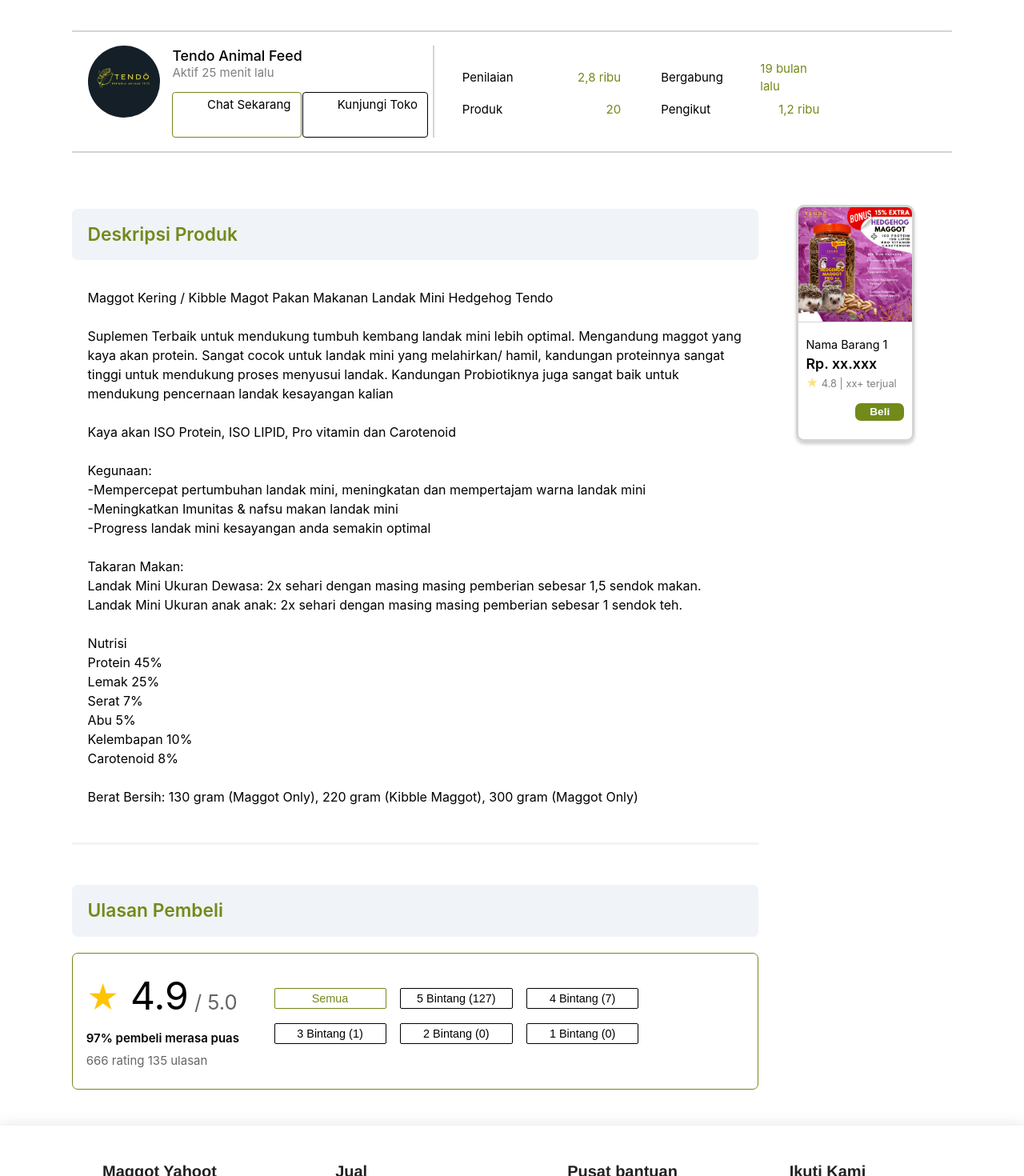
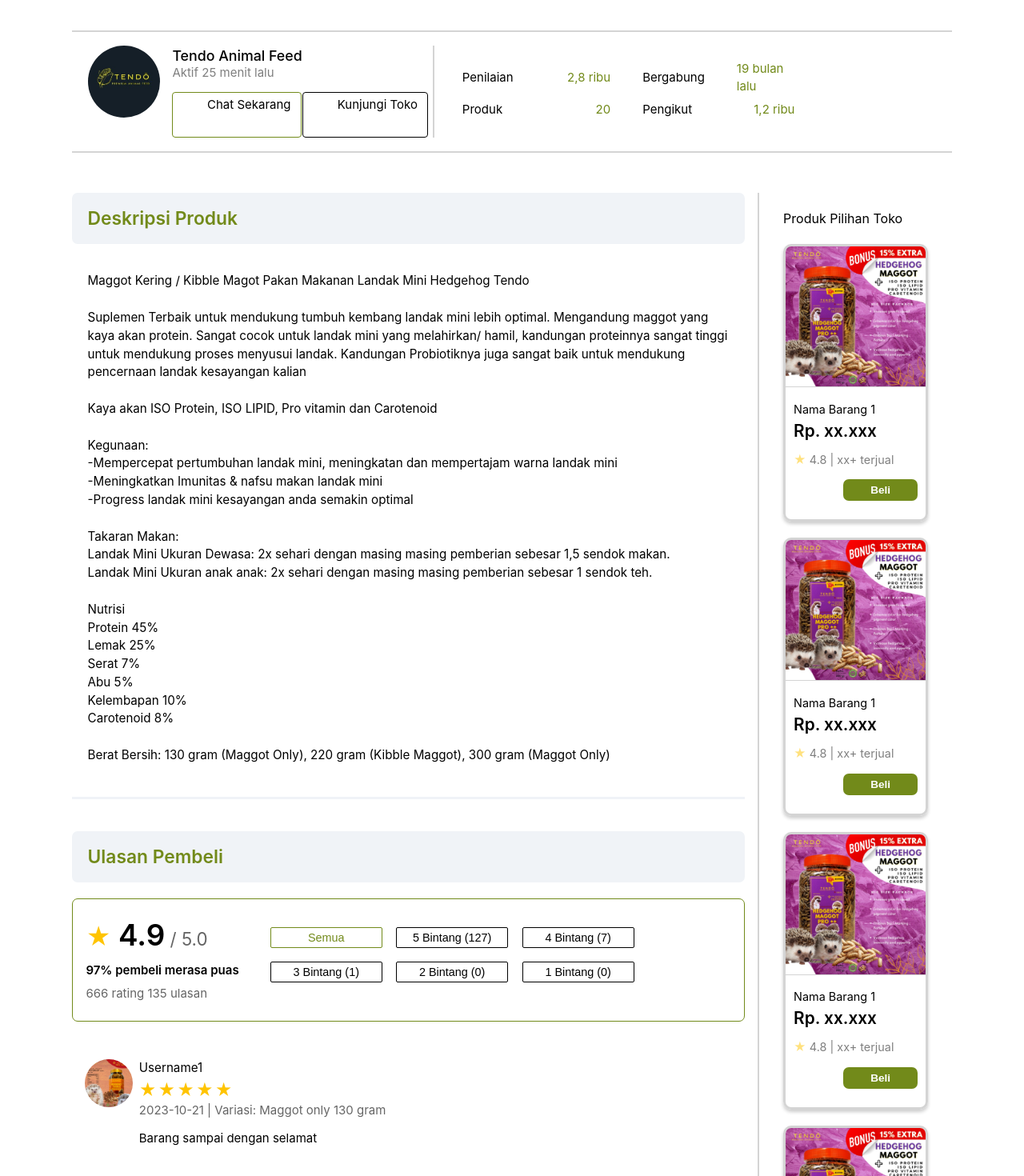
Before and after one commit to abdulaziz27/siMaggot-website, a React (Create React App) app in the folder frontend/: page /product in a window 1280 px wide. Shown: the part 720-2190 px from the top of the page at 80% size. Built offline with nearby package versions, Linux system fonts and the light colour scheme; some icons are missing.

Commit message:
Add files via upload

```diff
--- a/frontend/src/pages/product/product.css
+++ b/frontend/src/pages/product/product.css
@@ -41,8 +41,9 @@
     grid-template-areas: "hero infoBarang infoBarang"
     "toko toko toko"
     "deskripsi deskripsi produkLain"
-    "ulasan ulasan produkLain";
-    grid-template-columns: 2.8fr 2.5fr 1.5fr;
+    "ulasan ulasan produkLain"
+    "rekomendasi rekomendasi rekomendasi";
+    grid-template-columns: 2.8fr 2.4fr 1.6fr;
 }
 
 
@@ -136,6 +137,7 @@
     margin-bottom: 30px;
     margin-right: 7px;
     text-align: center;
+    cursor: pointer;
 }
 
 .atributJual .kuantitas{
@@ -226,7 +228,7 @@
 .productContainer .toko{
     grid-area: toko;
     display: grid;
-    grid-template-columns: 2.8fr 3.5fr 0.5fr;
+    grid-template-columns: 2.8fr 3fr 1fr;
     border-top: 2px solid var(--clr-border);
     border-bottom: 2px solid var(--clr-border);
     padding: 17px 0;
@@ -294,6 +296,7 @@
     display: grid;
     grid-template-columns: repeat(4, 1fr);
     padding: 18px 35px;
+    column-gap: 40px;
 }
 
 .infoToko p{
@@ -303,7 +306,6 @@
 .infoToko .nilaiToko{
     color: var(--clr-toggle-button);
     justify-self: end;
-    margin-right: 50px;
 }
 
 
@@ -313,11 +315,10 @@
     grid-area: deskripsi;
 }
 
-
 .deskripsiProduk h2,
 .ulasanPembeli h2{
     background-color: var(--clr-header);
-    margin: 20px 0 20px;
+    margin: 0 0 20px;
     padding: 15px 20px;
     border-radius: 7px;
     color: var(--clr-toggle-button);
@@ -326,11 +327,11 @@
 
 .deskripsiProduk p{
     padding: 15px 20px;
-    font-size: 1rem;
+    font-size: 0.95rem;
 }
 
 .deskripsiProduk hr{
-    margin: 30px 0;
+    margin: 25px 0 40px;
 }
 
 
@@ -340,7 +341,7 @@
     grid-area: ulasan;
 }
 
-.ulasanPembeli .ulasanPembeliContainer{
+.ulasanPembeli .summaryRating{
     border: 1px solid var(--clr-toggle-button);
     border-radius: 7px;
     display: grid;
@@ -350,16 +351,18 @@
 }
 
 .ratingProduk .ratingBintang{
-    font-size: 3rem;
+    font-size: 2.3rem;
+    font-weight: 600;
 }
 
 .ratingProduk .ratingBintang .star{
     color: #FFC400;
-	font-size: 40px;
+	font-size: 30px;
 }
 
 .ratingProduk .outOf5{
-    font-size: 1.6rem;
+    font-size: 1.4rem;
+    font-weight: 400;
     opacity: 60%;
 }
 
@@ -394,12 +397,51 @@
     color: var(--clr-toggle-button);
 }
 
+.listUlasan{
+    padding: 2%;
+}
+
+.listUlasan .ulasanContainer{
+    display: grid;
+    grid-template-columns: 1fr 11fr;
+    margin: 30px 0;
+}
+
+
+.ulasanContainer img{
+    border-radius: 50%;
+    width: 60px;
+}
+
+.ulasanContainer h4{
+    font-weight: 400;
+}
+
+.ulasanContainer span{
+    font-size: 1.3rem;
+    color: #FFC400;
+    margin-right: 2px;
+}
+
+.ulasanContainer .tglJenisBarang{
+    position: relative;
+    opacity: 60%;
+    top: -7px;
+}
+
+
 /* PRODUK LAIN */
 
 .produkLain{
     grid-area: produkLain;
-    padding: 15px;
-    justify-content: center;
+    border-left: 2px solid var(--clr-border);
+    margin-left: 6%;
+}
+
+.produkLain .produkToko{
+    max-width: 75%;
+    margin: 20px auto 0;
+    font-size: 1rem;
 }
 
 .produkLain .barangContainer{
@@ -407,43 +449,92 @@
     box-shadow: 0 3px 4px 0 rgba(0, 0, 0, 0.2);
     border-radius: 10px;
     overflow: hidden;
-    max-width: 70%;
-    margin: auto;
+    max-width: 75%;
+    margin: 20px auto;
 }
 
-.produkLain .barangContainer img{
+
+/* REKOMENDASI LAIN & PRODUK LAIN*/
+
+.rekomendasiProduk{
+    grid-area: rekomendasi;
+    margin: 30px 0 120px;
+    border-top: 2px solid var(--clr-border);
+    padding-top: 50px;
+}
+
+.rekomendasiProduk hr{
+    margin-bottom: 30px;
+}
+
+.productContainer .rekomendasiContainer{
+    display: grid;
+    grid-template-columns: 1fr 1fr;
+    margin-bottom: 30px;
+}
+
+.productContainer .rekomendasiContainer h2{
+    font-weight: 700;
+    margin-bottom: 20px;
+}
+
+.productContainer .rekomendasiContainer a{
+    color: var(--clr-toggle-button);
+    font-size: 1rem;
+    font-weight: 700;
+    text-align: right;
+}
+
+.productContainer .barangRekomendasiContainer {
+    grid-column: 1 / 3;
+    grid-row: 2 / 3;
+    display: grid;
+    grid-template-columns: repeat(6, 1fr);
+    gap: 1.7%;
+
+}
+
+.productContainer .rekomendasiContainer .barangContainer{
+    border: solid var(--clr-border);
+    box-shadow: 0 3px 4px 0 rgba(0, 0, 0, 0.2);
+    border-radius: 10px;
+    overflow: hidden;
+}
+
+.productContainer .barangContainer img{
     width: 100%;
     border-bottom: 1px solid var(--clr-border);
 }
 
-.produkLain .barangContainer .deskripsiBarang{
+.productContainer .barangContainer .deskripsiBarang{
     padding: 10px;
 }
 
-.produkLain .deskripsiBarang h4{
+.productContainer .deskripsiBarang h4{
     font-size: 0.9rem;
     font-weight: 400;
 }
 
-.produkLain .deskripsiBarang h3{
-    font-size: 0.95;
+.productContainer .deskripsiBarang h3{
+    font-size: 1.3rem;
     font-weight: 600;
+    margin-bottom: 10px;
 }
 
-.produkLain .deskripsiBarang p{
-    font-size:0.8rem;
+.productContainer .deskripsiBarang p{
+    font-size:0.9rem;
     font-weight: 400;
     opacity: 50%;
 }
 
-.produkLain .deskripsiBarang .star {
+.productContainer .deskripsiBarang .star {
 	color: #FFC400;
 	font-size: 15px;
 }
 
-.produkLain .deskripsiBarang button{
-    width: 50%;
-    height: 22px;
+.productContainer .deskripsiBarang button{
+    width: 60%;
+    height: 27px;
     background-color: var(--clr-toggle-button);
     border: none;
     border-radius: 7px;
@@ -458,6 +549,6 @@
     margin-bottom: 13px;
 }
 
-.produkLain .alignRight{
+.productContainer .alignRight{
     text-align: right;
 }
--- a/frontend/src/pages/product/product.jsx
+++ b/frontend/src/pages/product/product.jsx
@@ -142,7 +142,7 @@
 
                 <div className="ulasanPembeli">
                   <h2 className="title">Ulasan Pembeli</h2>
-                  <div className="ulasanPembeliContainer">
+                  <div className="summaryRating">
                     <div className="ratingProduk">
                       <p className="ratingBintang">
                         <span className="star">&#9733;</span>{"  "}
@@ -160,9 +160,40 @@
                       <button>1 Bintang (0)</button>
                     </div>
                   </div>
+                  <div className="listUlasan">
+                    <UlasanPembeli />
+                    <hr />
+                    <UlasanPembeli />
+                    <hr />
+                    <UlasanPembeli />
+                    <hr />
+                    <UlasanPembeli />
+                  </div>
                 </div>
 
                 <div className="produkLain">
+                  <p className="produkToko">Produk Pilihan Toko</p>
+                  <Barang
+                    gambarBarangR={productImage1}
+                    namaBarangR="Nama Barang 1"
+                    hargaBarangR="xx.xxx"
+                    ratingBarangR="4.8"
+                    barangTerjualR="xx+"
+                  />
+                  <Barang
+                    gambarBarangR={productImage1}
+                    namaBarangR="Nama Barang 1"
+                    hargaBarangR="xx.xxx"
+                    ratingBarangR="4.8"
+                    barangTerjualR="xx+"
+                  />
+                  <Barang
+                    gambarBarangR={productImage1}
+                    namaBarangR="Nama Barang 1"
+                    hargaBarangR="xx.xxx"
+                    ratingBarangR="4.8"
+                    barangTerjualR="xx+"
+                  />
                   <Barang
                     gambarBarangR={productImage1}
                     namaBarangR="Nama Barang 1"
@@ -171,7 +202,11 @@
                     barangTerjualR="xx+"
                   />
                 </div>
-
+                <div className="rekomendasiProduk">
+                    <ListRekomendasi titleList="Lainnya di toko ini" />
+                    <hr />
+                    <ListRekomendasi titleList="Pilihan lainnya untukmu" />
+              </div>
             </div>
         </div>
         <Footer />
@@ -194,6 +229,92 @@
         </div>
       </div>
 
+    </>
+  )
+}
+
+function UlasanPembeli() {
+  return(
+    <>
+      <div className="ulasanContainer">
+        <img src={productImage3} alt="userLogo" />
+        <div className="isiUlasanPembeli">
+          <h4 className="pengulasBarang">Username1</h4>
+          <p className="jumlahBintang">
+            <span className="star">&#9733;</span>
+            <span className="star">&#9733;</span>
+            <span className="star">&#9733;</span>
+            <span className="star">&#9733;</span>
+            <span className="star">&#9733;</span>
+          </p>
+          <p className="tglJenisBarang">2023-10-21 | Variasi: Maggot only 130 gram</p>
+          <p className="deskripsiUlasan">
+            Barang sampai dengan selamat
+          </p>
+        </div>
+      </div>
+    </>
+  )
+}
+
+function ListRekomendasi({titleList}) {
+  return (
+    <>
+      <div className="rekomendasiContainer">
+        <h2>{titleList}</h2>
+        <a>Lihat Semua</a>
+        <div className="barangRekomendasiContainer">
+          <Barang
+            gambarBarangR={productImage1}
+            namaBarangR="Nama Barang 1"
+            hargaBarangR="xx.xxx"
+            ratingBarangR="4.8"
+            barangTerjualR="xx+"
+          />
+
+          <Barang
+            gambarBarangR={productImage2}
+            namaBarangR="Nama Barang 2"
+            hargaBarangR="xx.xxx"
+            ratingBarangR="4.8"
+            barangTerjualR="xx+"
+          />
+
+          <Barang
+            gambarBarangR={productImage3}
+            namaBarangR="Nama Barang 3"
+            hargaBarangR="xx.xxx"
+            ratingBarangR="4.8"
+            barangTerjualR="xx+"
+          />
+
+          <Barang
+            gambarBarangR={productImage4}
+            namaBarangR="Nama Barang 4"
+            hargaBarangR="xx.xxx"
+            ratingBarangR="4.8"
+            barangTerjualR="xx+"
+          />
+
+          <Barang
+            gambarBarangR={productImage5}
+            namaBarangR="Nama Barang 5"
+            hargaBarangR="xx.xxx"
+            ratingBarangR="4.8"
+            barangTerjualR="xx+"
+          />
+
+          <Barang
+            gambarBarangR={productImage1}
+            namaBarangR="Nama Barang 6"
+            hargaBarangR="xx.xxx"
+            ratingBarangR="4.8"
+            barangTerjualR="xx+"
+          />
+
+
+        </div>
+      </div>
     </>
   )
 }
```
